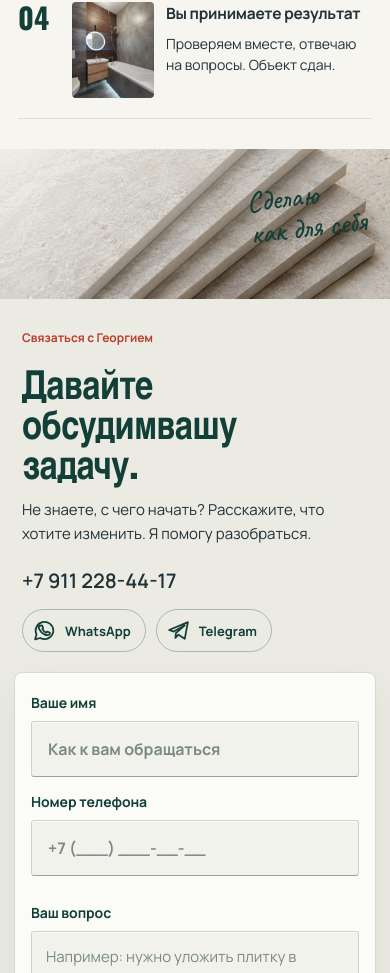
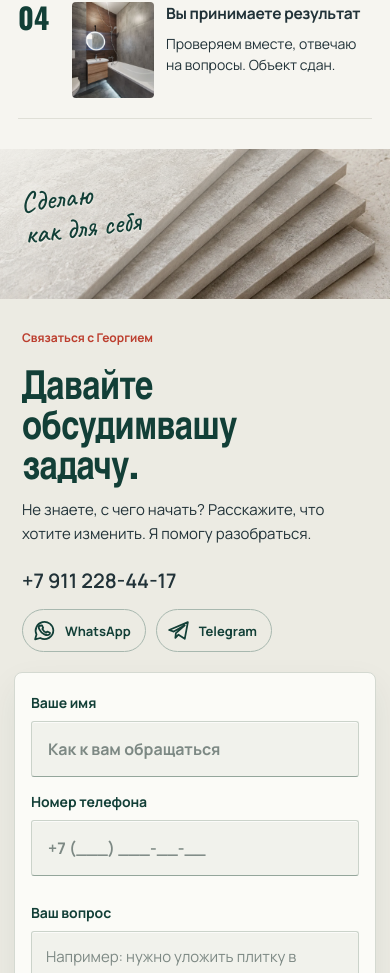
Before and after one commit to JakuninOleg/Svoj-plitochnik, a Next.js app: page / in a window 390 px wide. Shown: the part 6410-7383 px from the top of the page. Built offline with nearby package versions, Linux system fonts and the light colour scheme.

Commit message:
fix: reposition contact artwork caption

```diff
--- a/src/app/(frontend)/refinements.css
+++ b/src/app/(frontend)/refinements.css
@@ -3208,11 +3208,15 @@ html {
     object-position: 60% 72%;
   }
   .contact-art > p {
-    right: 24px;
+    right: auto;
     bottom: 26px;
-    left: auto;
+    left: 24px;
     color: var(--green);
     font-size: 29px;
+    text-align: left;
+    text-shadow:
+      0 1px 2px #f7f5ee,
+      0 0 12px #f7f5eedd;
   }
   .contact-copy {
     padding: 30px 22px 20px;
```
